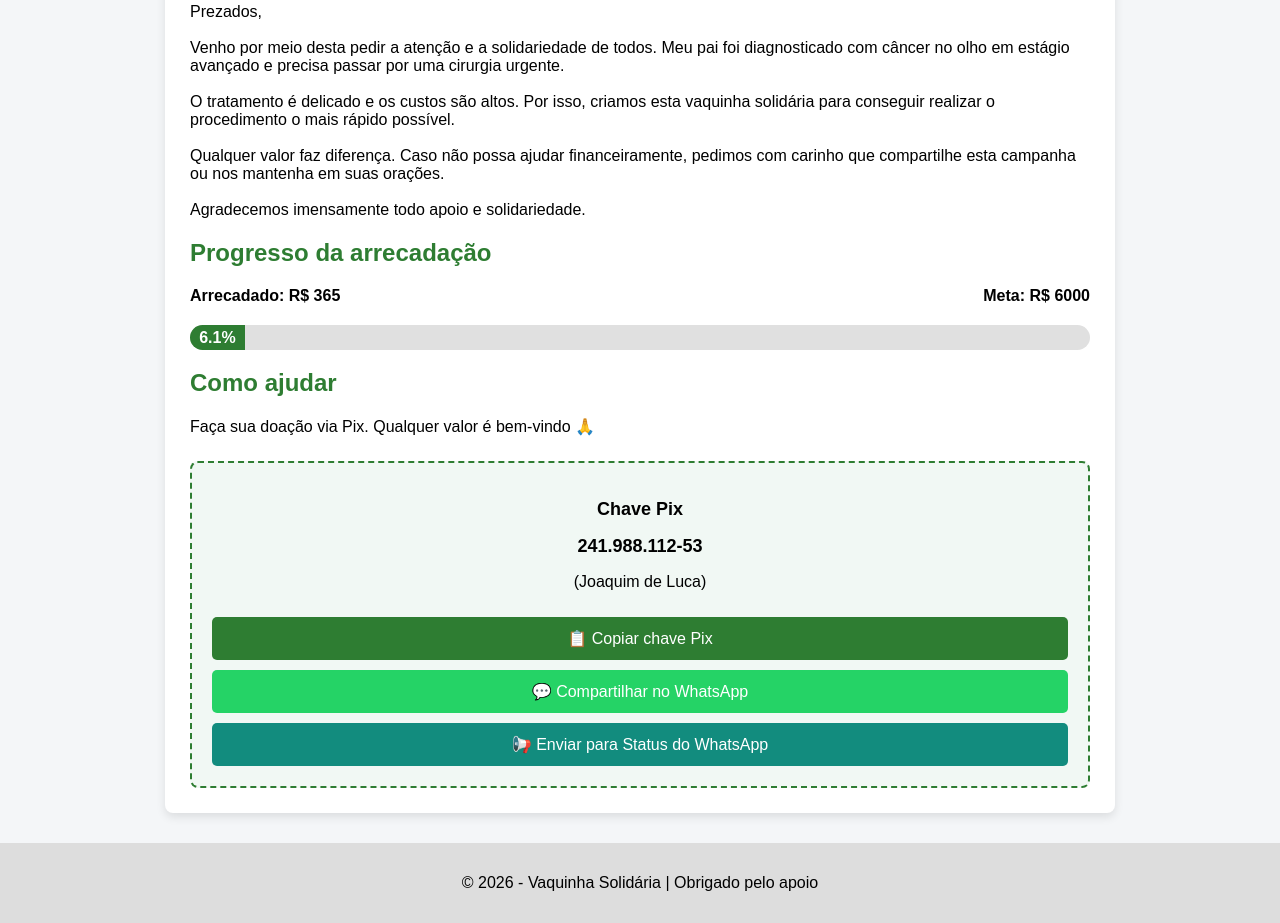
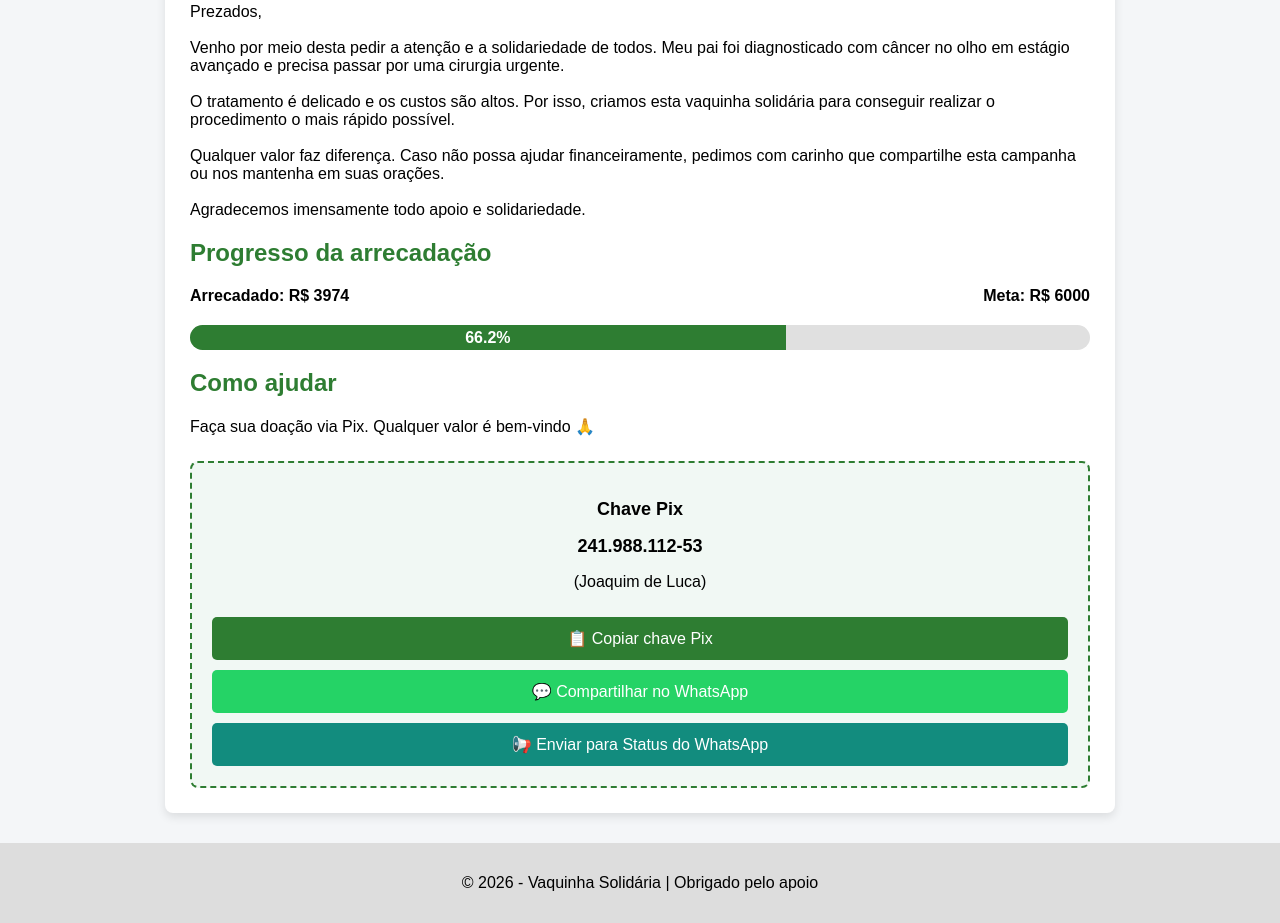
Before and after one commit to arlandelucas/Vaquinha-Solid-ria-, a plain HTML site: page index.html in a window 1280 px wide. Shown: the part 933-1856 px from the top of the page. Drawn offline with Linux system fonts and the light colour scheme.

Commit message:
update index.html

```diff
--- a/index.html
+++ b/index.html
@@ -106,7 +106,7 @@
     Agradecemos imensamente todo apoio e solidariedade.
   </p>  <h2>Progresso da arrecadação</h2>
   <div class="values">
-    <span>Arrecadado: R$ <strong id="valorArrecadado">365</strong></span>
+    <span>Arrecadado: R$ <strong id="valorArrecadado">3974</strong></span>
     <span>Meta: R$ <strong id="valorMeta">6000</strong></span>
   </div>  <div class="progress">
     <div class="progress-bar" id="progressBar">0%</div>
```
